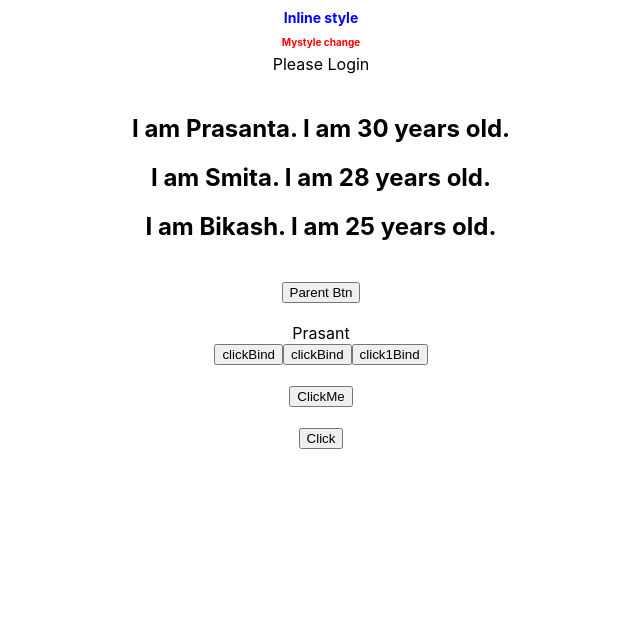
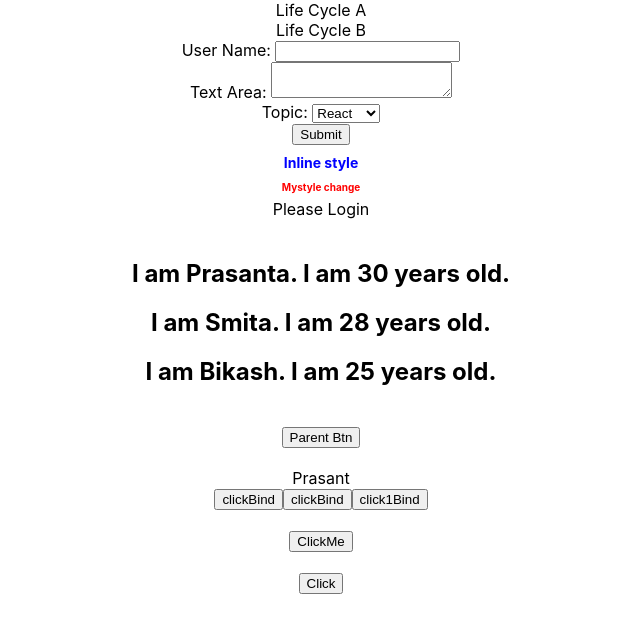
Before and after one commit to Prasanta1989/React-Learning, a React (Create React App) app: page / in a window 1280 px wide. Shown: the top 632 px of the page, without its empty margins (319-959 px from the left). Built offline with nearby package versions, Linux system fonts and the light colour scheme; the HTML template or start-up script is replaced by a standard one.

Commit message:
1st Life cycle

```diff
--- a/src/App.js
+++ b/src/App.js
@@ -12,12 +12,15 @@ import ParentComponent from "./component/ParentComponent"
 import UserGreeting from "./component/UserGreeting"
 import Namelist from "./component/Namelist"
 import Customestyle from "./component/Customestyle"
-
+import Form from "./component/Form"
 import Inline from "./component/Inline"
+import LifecycleA from "./component/LifecycleA"
 
 function App() {
   return (
     <div className="App">
+      <LifecycleA />
+      <Form />
       <Inline />
       <Customestyle primary={true}/>
       <UserGreeting></UserGreeting><br/>
--- /dev/null
+++ b/src/component/Form.js
@@ -0,0 +1,63 @@
+import React, { Component } from 'react'
+
+class Form extends Component {
+    constructor(props) {
+        super(props)
+
+        this.state = {
+             username: '',
+             comments: '',
+             topic: 'react'
+        }
+    }
+    UsernameChange = event =>{
+        this.setState({
+            username: event.target.value
+        })
+    }
+
+    CommentChange = event =>{
+        this.setState({
+            comments: event.target.value
+        })
+    }
+    topicChange = event =>{
+        this.setState({
+            topic: event.target.value
+        })
+    }
+
+    FormSubmit = event =>{
+        alert(`${this.state.username} ${this.state.comments} ${this.state.topic}`)
+        event.preventDefault()
+    }
+    render() {
+        const {username, comments, topic}=this.state
+        return (
+            <div>
+                <form onSubmit={this.FormSubmit}>
+                    <div>
+                        <label>User Name: </label>
+                        <input type="text" value={username} onChange={this.UsernameChange}/>
+                    </div>
+                    <div>
+                        <label>Text Area: </label>
+                        <textarea type="text" value={comments} onChange={this.CommentChange}></textarea>
+                    </div>
+
+                    <div>
+                        <label>Topic: </label>
+                        <select value={topic} onChange={this.topicChange}>
+                            <option value="React">React</option>
+                            <option value="Angular">Angular</option>
+                            <option value="Veu">Veu</option>
+                        </select>
+                    </div>
+                    <button type="submit">Submit</button>
+                </form>
+            </div>
+        )
+    }
+}
+
+export default Form
--- /dev/null
+++ b/src/component/LifecycleA.js
@@ -0,0 +1,40 @@
+import React, { Component } from 'react'
+import LifecycleB from "./LifecycleB"
+
+class LifecycleA extends Component {
+    // 1St method
+    constructor(props) {
+        super(props)
+
+        this.state = {
+             name: "LCycleA"
+        }
+        console.log("Life CycleA constructor")
+    }
+
+    //2nd Method
+    static getDerivedStateFromProps(props, state){
+        console.log("Life CycleA getDerivedStateFromProps")
+        return null
+    }
+    //4th Method
+    componentDidMount(){
+        console.log("Life CycleA componentDidMount")
+    }
+
+
+
+
+    // 3rd method
+    render() {
+        console.log("Life cycle A rendered")
+        return (
+            <div>
+                <div>Life Cycle A</div>
+                <LifecycleB>Life Cycle B</LifecycleB>
+            </div>
+        )
+    }
+}
+
+export default LifecycleA
--- /dev/null
+++ b/src/component/LifecycleB.js
@@ -0,0 +1,37 @@
+import React, { Component } from 'react'
+
+
+class LifecycleB extends Component {
+    // 1St method
+    constructor(props) {
+        super(props)
+
+        this.state = {
+             name: "LCycleB"
+        }
+        console.log("Life CycleB constructor")
+    }
+
+    //2nd Method
+    static getDerivedStateFromProps(props, state){
+        console.log("Life CycleB getDerivedStateFromProps")
+        return null
+    }
+    //4th Method
+    componentDidMount(){
+        console.log("Life CycleB componentDidMount")
+    }
+
+
+    // 3rd method
+    render() {
+        console.log("Life cycle B rendered")
+        return (
+            <div>
+                Life Cycle B
+            </div>
+        )
+    }
+}
+
+export default LifecycleB
```
